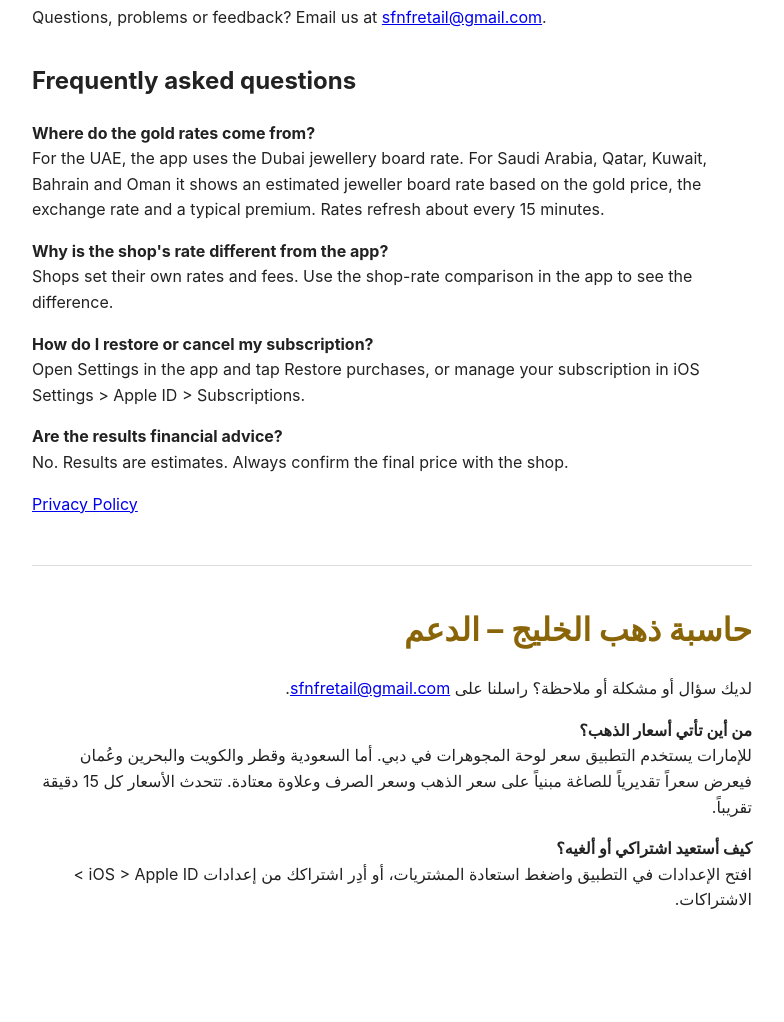
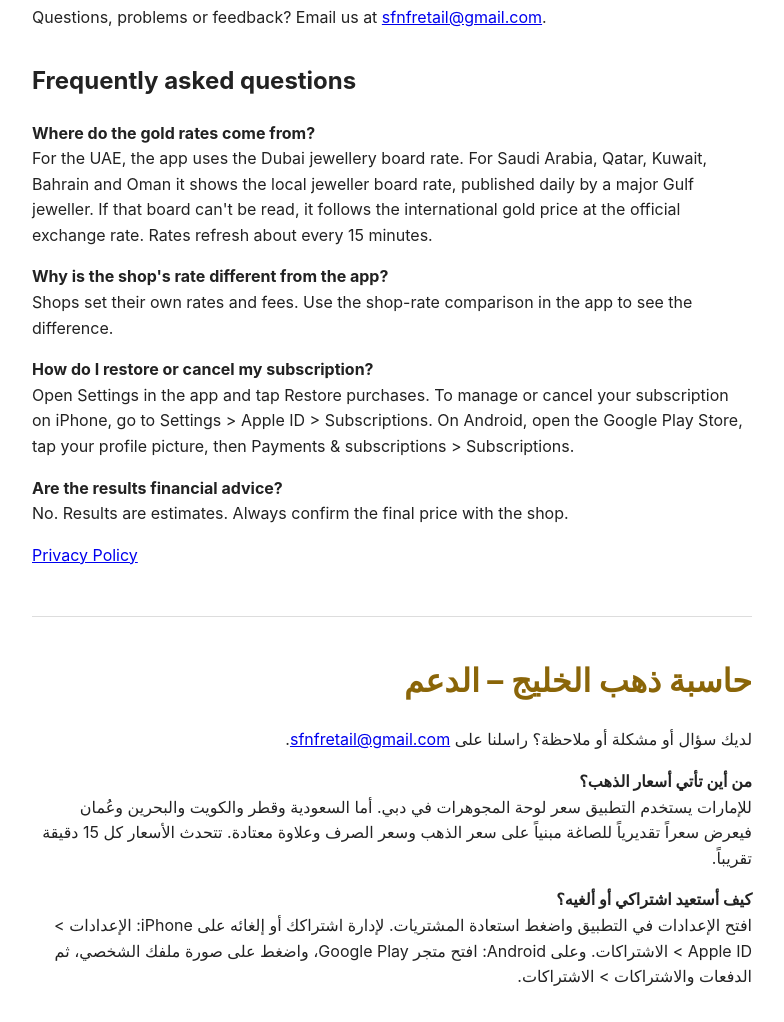
Before and after one commit to Sham-Studios/gulf-gold-calculator-privacy, a plain HTML site: page support.html in a window 1280 px wide. Shown: the part 100-1122 px from the top of the page, without its empty margins (248-1032 px from the left). Before the commit the page ends 1045 px from the top, so only its background shows below. Drawn offline with Linux system fonts and the light colour scheme.

Commit message:
Add Google Play billing and subscription steps
Co-Authored-By: Claude Sonnet 5.5 <noreply@anthropic.com>

```diff
--- a/support.html
+++ b/support.html
@@ -17,11 +17,11 @@
 
 <h2>Frequently asked questions</h2>
 <p><strong>Where do the gold rates come from?</strong><br>
-For the UAE, the app uses the Dubai jewellery board rate. For Saudi Arabia, Qatar, Kuwait, Bahrain and Oman it shows an estimated jeweller board rate based on the gold price, the exchange rate and a typical premium. Rates refresh about every 15 minutes.</p>
+For the UAE, the app uses the Dubai jewellery board rate. For Saudi Arabia, Qatar, Kuwait, Bahrain and Oman it shows the local jeweller board rate, published daily by a major Gulf jeweller. If that board can't be read, it follows the international gold price at the official exchange rate. Rates refresh about every 15 minutes.</p>
 <p><strong>Why is the shop's rate different from the app?</strong><br>
 Shops set their own rates and fees. Use the shop-rate comparison in the app to see the difference.</p>
 <p><strong>How do I restore or cancel my subscription?</strong><br>
-Open Settings in the app and tap Restore purchases, or manage your subscription in iOS Settings &gt; Apple ID &gt; Subscriptions.</p>
+Open Settings in the app and tap Restore purchases. To manage or cancel your subscription on iPhone, go to Settings &gt; Apple ID &gt; Subscriptions. On Android, open the Google Play Store, tap your profile picture, then Payments &amp; subscriptions &gt; Subscriptions.</p>
 <p><strong>Are the results financial advice?</strong><br>
 No. Results are estimates. Always confirm the final price with the shop.</p>
 <p><a href="./">Privacy Policy</a></p>
@@ -32,7 +32,7 @@ No. Results are estimates. Always confirm the final price with the shop.</p>
 <p><strong>من أين تأتي أسعار الذهب؟</strong><br>
 للإمارات يستخدم التطبيق سعر لوحة المجوهرات في دبي. أما السعودية وقطر والكويت والبحرين وعُمان فيعرض سعراً تقديرياً للصاغة مبنياً على سعر الذهب وسعر الصرف وعلاوة معتادة. تتحدث الأسعار كل 15 دقيقة تقريباً.</p>
 <p><strong>كيف أستعيد اشتراكي أو ألغيه؟</strong><br>
-افتح الإعدادات في التطبيق واضغط استعادة المشتريات، أو أدِر اشتراكك من إعدادات iOS &gt; Apple ID &gt; الاشتراكات.</p>
+افتح الإعدادات في التطبيق واضغط استعادة المشتريات. لإدارة اشتراكك أو إلغائه على iPhone: الإعدادات &gt; Apple ID &gt; الاشتراكات. وعلى Android: افتح متجر Google Play، واضغط على صورة ملفك الشخصي، ثم الدفعات والاشتراكات &gt; الاشتراكات.</p>
 </div>
 </body>
 </html>
```
Also changed, not shown: index.html (+2 -2 lines).
